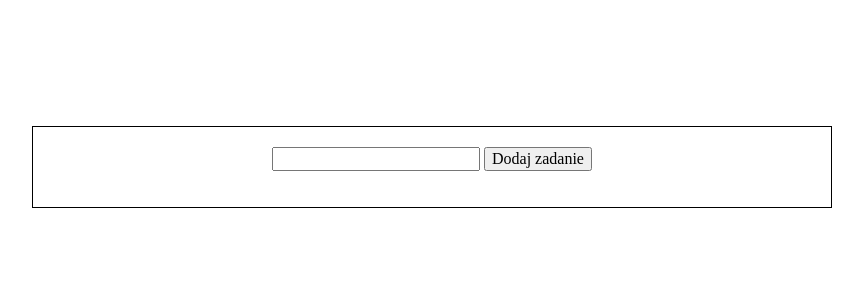
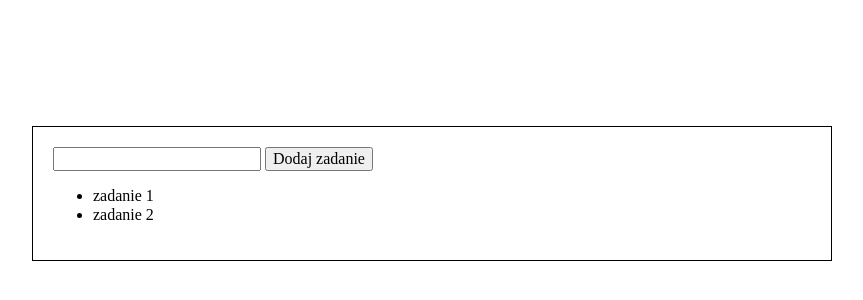
Before and after one commit to orang3jelly/to-do-list, a plain HTML site: page index.html in a window 1280 px wide. Shown: the part 74-374 px from the top of the page, without its empty margins (208-1071 px from the left). Drawn offline with nearby package versions, Linux system fonts and the light colour scheme.

Commit message:
render function added

```diff
--- a/css/style.css
+++ b/css/style.css
@@ -12,6 +12,5 @@ html {
   max-width: 800px;
   margin: 200px auto;
   border: 1px solid black;
-  text-align: center;
   padding: 20px;
 }
--- a/js/script.js
+++ b/js/script.js
@@ -1,7 +1,32 @@
 {
-    const init = () => {
+  const tasks = [
+    {
+      content: "zadanie 1",
+      done: false,
+    },
+    {
+      content: "zadanie 2",
+      done: true,
+    },
+  ];
 
-    };
+  const render = () => {
+    let htmlString = "";
 
-    init();
+    for (const task of tasks) {
+      htmlString += `
+            <li>
+                ${task.content}
+            </li>
+        `;
+    }
+
+    document.querySelector(".js-tasks").innerHTML = htmlString;
+  };
+
+  const init = () => {
+    render();
+  };
+
+  init();
 }
```
